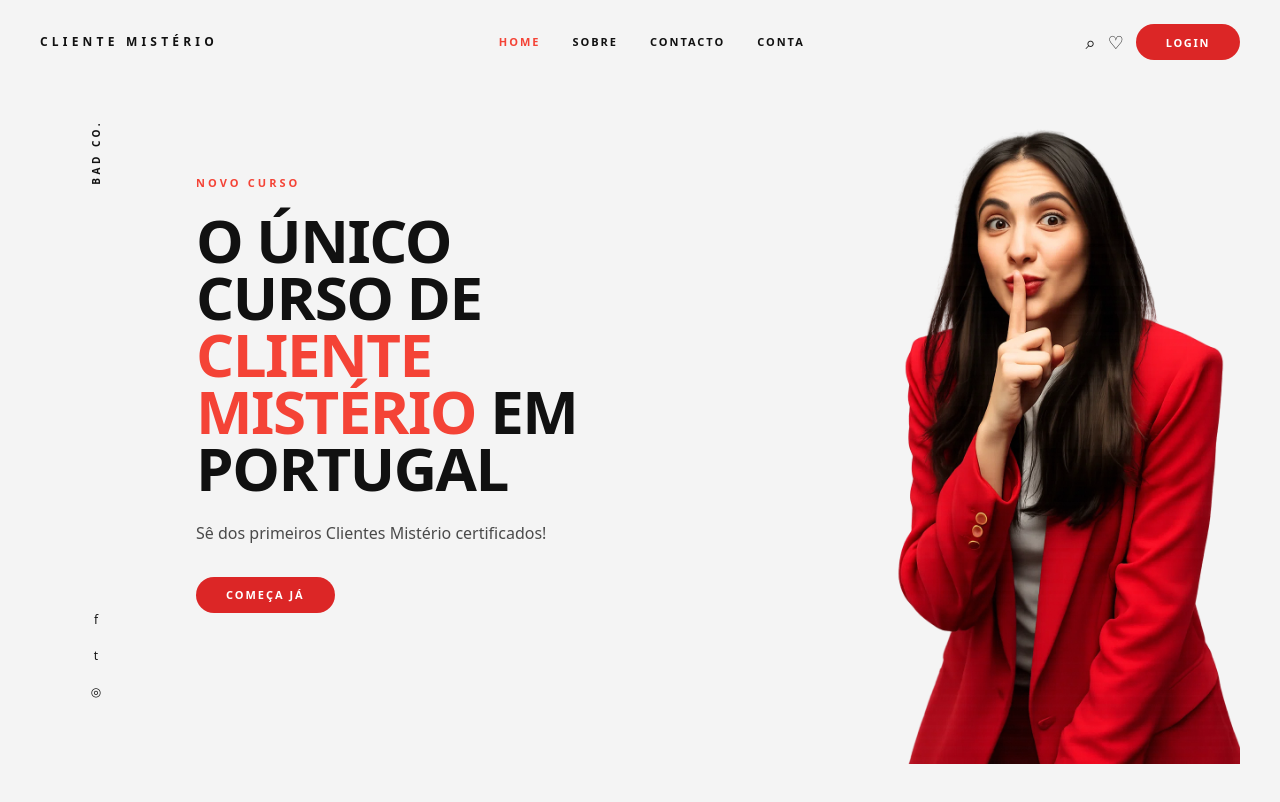
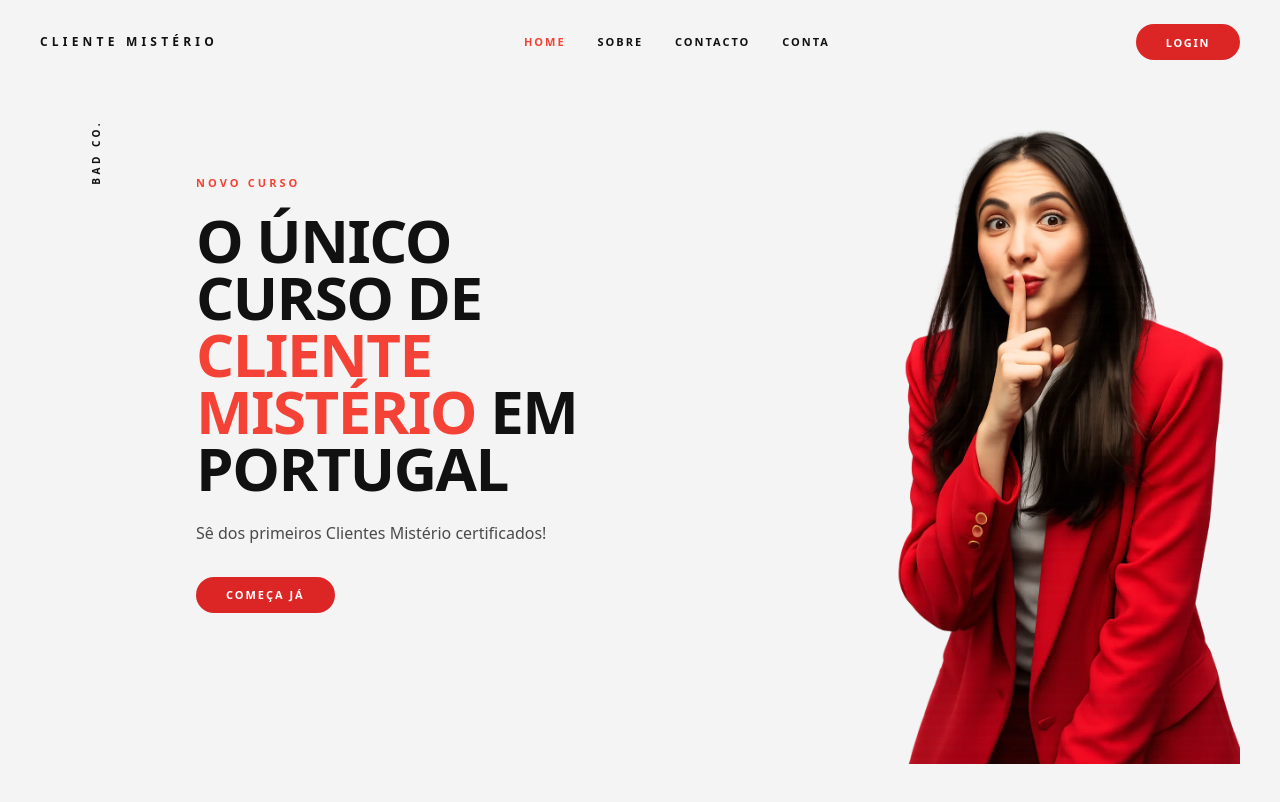
Before and after one commit to msantos51/clientemisterio, a Next.js app: page / in a window 1280 px wide. Built offline with nearby package versions, Linux system fonts and the light colour scheme.

Commit message:
Remove home and header utility icons

```diff
--- a/app/components/HeaderActions.tsx
+++ b/app/components/HeaderActions.tsx
@@ -46,14 +46,6 @@ export default function HeaderActions() {
 
   return (
     <div className="flex items-center gap-2 sm:gap-3">
-      {/* Apresenta ícones minimalistas para simular a zona de utilitários do cabeçalho de moda. */}
-      <span aria-hidden className="hidden text-lg text-[color:var(--foreground)] md:inline">
-        ⌕
-      </span>
-      <span aria-hidden className="hidden text-lg text-[color:var(--foreground)] md:inline">
-        ♡
-      </span>
-
       {!sessionUser ? (
         <Link
           className="site-pill-button text-[10px] uppercase tracking-[0.14em] sm:text-[11px] sm:tracking-[0.15em]"
--- a/app/page.tsx
+++ b/app/page.tsx
@@ -19,17 +19,12 @@ export default function HomePage() {
         />
       </div>
 
-      {/* Constrói a coluna lateral com texto vertical e marcadores sociais, sem a linha vertical preta. */}
+      {/* Constrói a coluna lateral apenas com texto vertical, sem marcadores sociais. */}
       <aside className="relative z-10 hidden py-8 lg:flex lg:flex-col lg:items-center lg:justify-between">
         <p className="vertical-text text-[10px] font-semibold uppercase tracking-[0.35em] text-[color:var(--foreground)]">
           Bad Co.
         </p>
 
-        <div className="flex flex-col items-center gap-5 text-xs text-[color:var(--foreground)]">
-          <span aria-hidden>f</span>
-          <span aria-hidden>t</span>
-          <span aria-hidden>◎</span>
-        </div>
       </aside>
 
       {/* Mantém o conteúdo textual em primeiro plano para legibilidade sobre a imagem de fundo. */}
```
